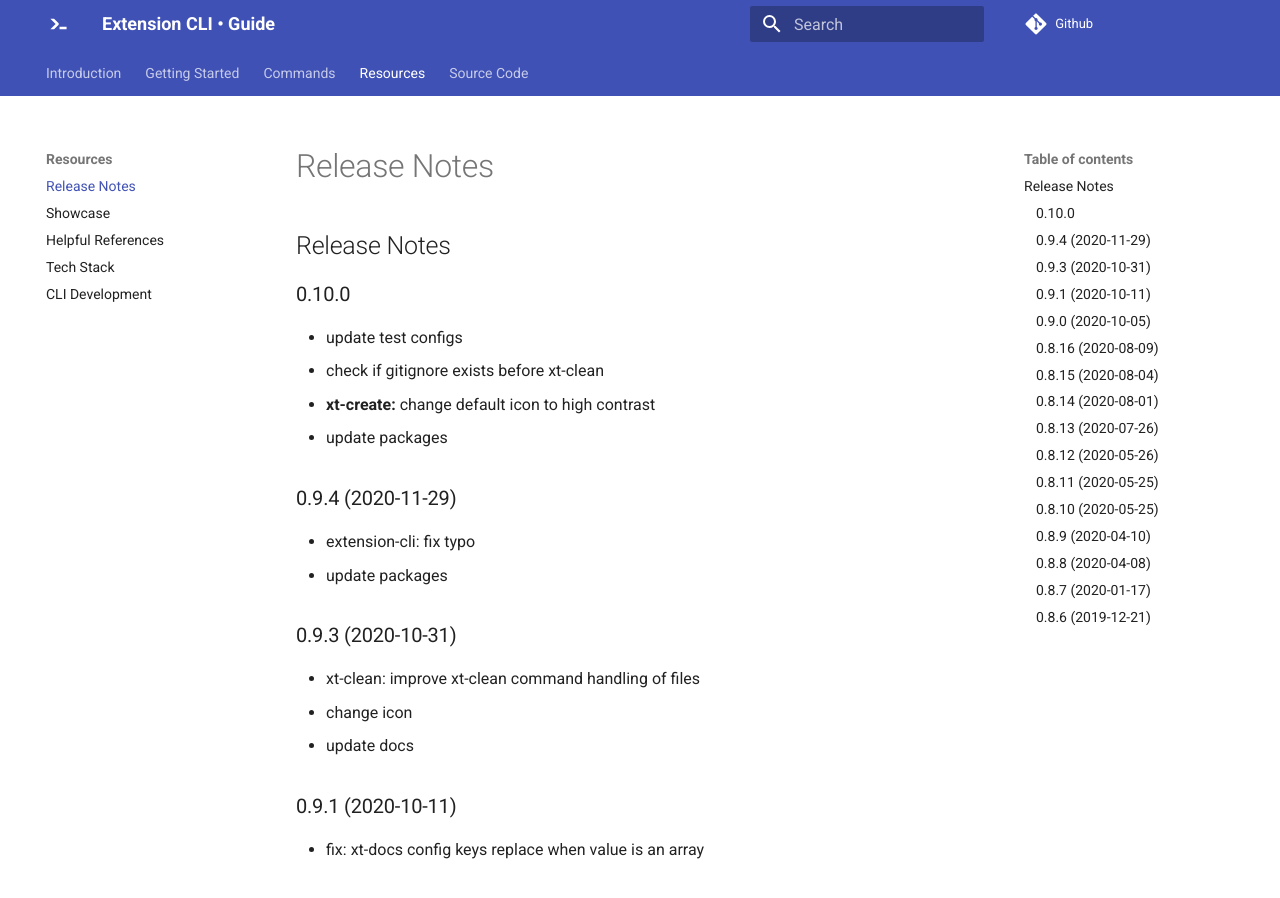
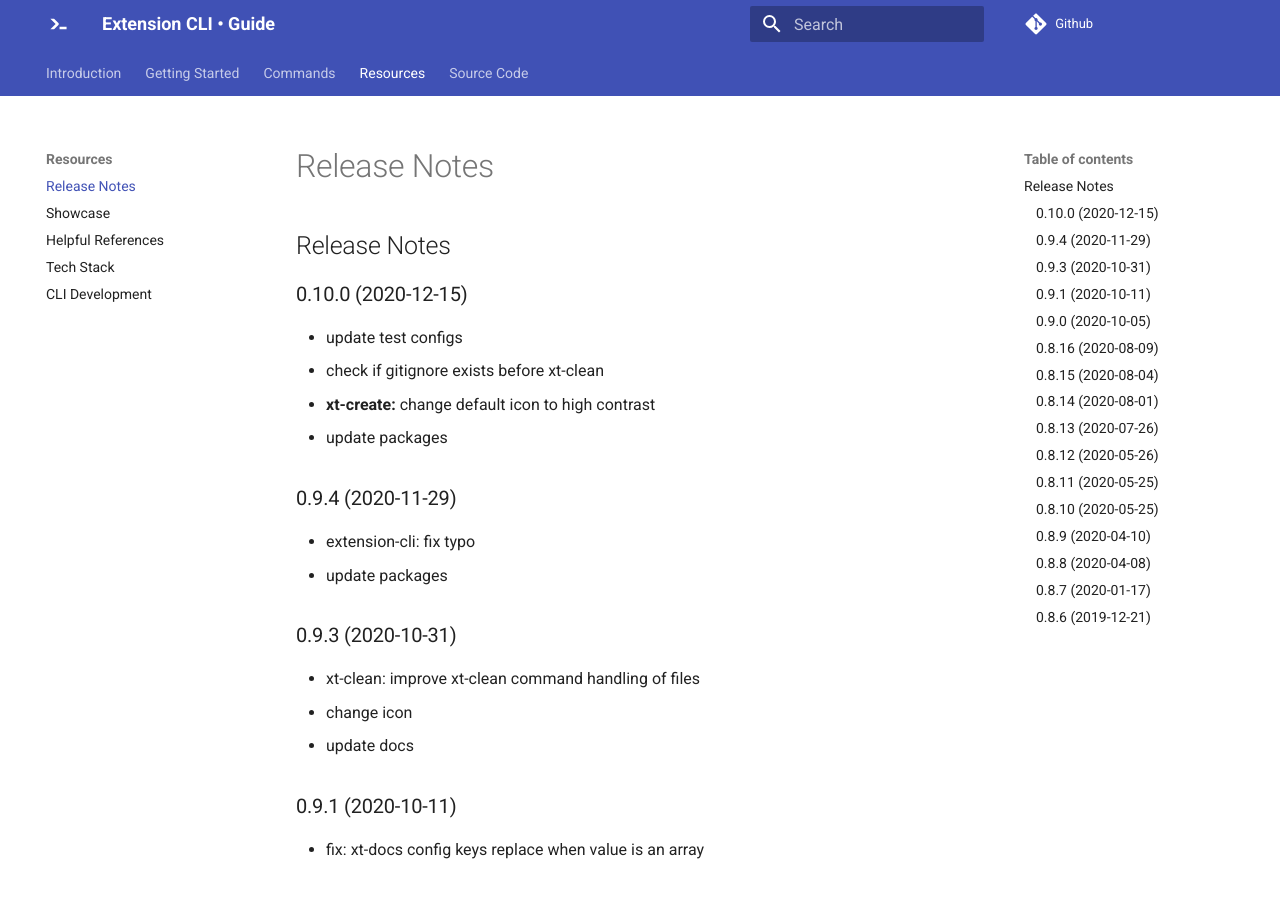
Before and after one commit to MobileFirstLLC/extension-cli, an MkDocs documentation site: the page built from guide/09-release-notes.md, in a window 1280 px wide and 900 px high. Built offline with MkDocs 1.6.1 and Material for MkDocs 9.7.7, drawn with Linux system fonts in a browser that asks for light colours; comment, search, counter and statistics services are not loaded.

Commit message:
Update 09-release-notes.md

```diff
--- a/guide/09-release-notes.md
+++ b/guide/09-release-notes.md
@@ -1,6 +1,6 @@
 ## Release Notes
 
-### 0.10.0
+### 0.10.0 (2020-12-15)
 
 * update test configs
 * check if gitignore exists before xt-clean
```
